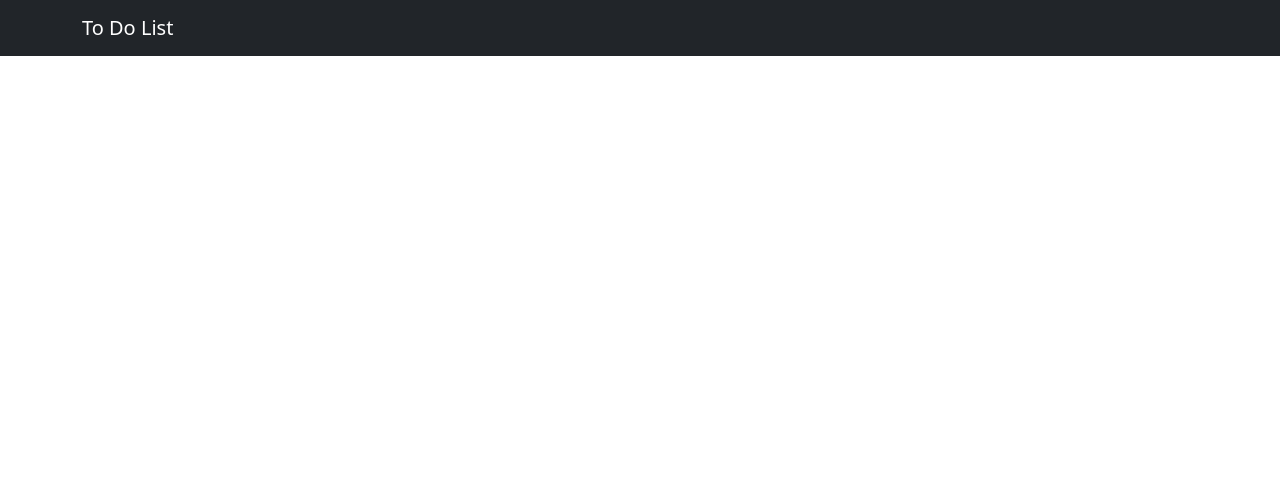
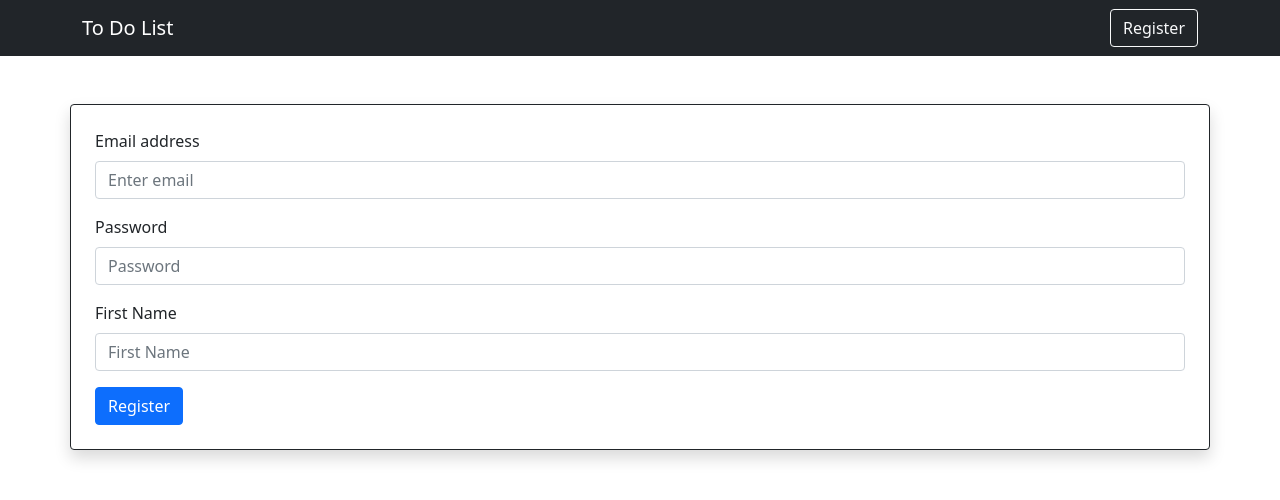
Before and after one commit to mhgamboa/to-do-list, a React (Create React App) app in the folder client/: page /register in a window 1280 px wide. Before the commit this address had no page. Shown: the top 500 px of the page. Built offline with nearby package versions, Linux system fonts and the light colour scheme.

Commit message:
Edit Navbar

```diff
--- a/client/src/App.js
+++ b/client/src/App.js
@@ -2,19 +2,21 @@ import { Routes, Route } from "react-router-dom";
 import Login from "./pages/Login";
 import Home from "./pages/Home";
 import NavbarComponent from "./components/NavbarComponent";
+import { useState } from "react";
 
 import "./App.css";
 
 function App() {
-  // const [userName, updateUserName] = useState("");
+  const [authType, setAuthType] = useState("login");
 
   return (
     <div className="App">
-      <NavbarComponent />
+      <NavbarComponent authType={authType} setAuthType={setAuthType} />
       <div className="main m-5 d-flex justify-content-center">
         <Routes>
-          <Route path="/" element={<Login />} />
+          <Route path="/" element={<Login type="login" />} />
           <Route path="/home" element={<Home />} />
+          <Route path="/register" element={<Login type="register" />} />
         </Routes>
       </div>
     </div>
--- a/client/src/components/ModalComponent.js
+++ b/client/src/components/ModalComponent.js
@@ -74,7 +74,12 @@ const ModalComponent = props => {
             </Form.Group>
 
             <Form.Group className="mb-3" controlId="formItemCompleted">
-              <Form.Check inline />
+              {props.itemCompleted ? (
+                <Form.Check inline defaultChecked />
+              ) : (
+                <Form.Check inline />
+              )}
+
               <Form.Label>Completed?</Form.Label>
             </Form.Group>
 
--- a/client/src/components/NavbarComponent.js
+++ b/client/src/components/NavbarComponent.js
@@ -1,18 +1,36 @@
 import { Navbar, Container, Button } from "react-bootstrap";
 
-const NavbarComponent = () => {
+const NavbarComponent = ({ authType, setAuthType }) => {
   const handleLogout = () => {
     localStorage.clear();
     window.location.href = "/";
+  };
+
+  const handleRegister = () => {
+    // window.location.href = "/";
+    setAuthType("register");
+  };
+
+  const handleLogin = () => {
+    // window.location.href = "/register";
+    setAuthType("login");
   };
   return (
     <Navbar bg="dark" variant="dark" expand="lg">
       <Container className="justify-content-between ">
         <Navbar.Brand href="#home">To Do List</Navbar.Brand>
 
-        {localStorage.getItem("name") && localStorage.getItem("token") && (
+        {localStorage.getItem("name") && localStorage.getItem("token") ? (
           <Button variant="outline-light" onClick={handleLogout}>
             Logout
+          </Button>
+        ) : authType === "register" ? (
+          <Button variant="outline-light" onClick={handleLogin}>
+            Login
+          </Button>
+        ) : (
+          <Button variant="outline-light" onClick={handleRegister}>
+            Register
           </Button>
         )}
       </Container>
--- a/client/src/components/ToDoList.js
+++ b/client/src/components/ToDoList.js
@@ -5,6 +5,7 @@ import ModalComponent from "./ModalComponent";
 const List = ({ list, setList, getAllItems }) => {
   const [showModal, toggleShowModal] = useState(false);
   const [itemName, setItemName] = useState("");
+  const [itemCompleted, setItemCompleted] = useState(false);
   const [item_id, setItem_id] = useState("");
   const [modalType, setModalType] = useState("");
 
@@ -14,13 +15,17 @@ const List = ({ list, setList, getAllItems }) => {
   }, []);
 
   const handleModal = e => {
-    setItem_id(e.target.parentElement.parentElement.getAttribute("_id"));
-    setItemName(e.target.parentElement.parentElement.children[0].innerText);
+    setItem_id(e.target.parentElement.parentElement.parentElement.getAttribute("_id"));
+    setItemName(e.target.parentElement.parentElement.parentElement.children[0].innerText);
+    setItemCompleted(
+      e.target.parentElement.parentElement.parentElement.children[1].innerText === "✔️"
+        ? true
+        : false
+    );
     e.target.innerText === "🗑️" ? setModalType("delete") : setModalType("update");
 
     toggleShowModal(true);
   };
-  console.log(window.screen.width);
 
   return (
     <main className="toDoList">
@@ -35,12 +40,14 @@ const List = ({ list, setList, getAllItems }) => {
         setModalType={setModalType}
         getAllItems={getAllItems}
         setList={setList}
+        itemCompleted={itemCompleted}
+        setItemCompleted={setItemCompleted}
       />
       <table className="table border mt-5 shadow">
         <thead>
           <tr>
             <th scope="col">Item</th>
-            {window.screen.width >= 475 && <th scope="col">Completed?</th>}
+            {window.screen.width >= 600 && <th scope="col">Completed?</th>}
             <th scope="col">Edit Item</th>
             <th scope="col">Delete Item</th>
           </tr>
--- a/client/src/pages/Login.js
+++ b/client/src/pages/Login.js
@@ -2,7 +2,7 @@ import { Form, Card, Button, Alert, Container, Row } from "react-bootstrap";
 import { useState, useEffect } from "react";
 import axios from "axios";
 
-const Login = () => {
+const Login = ({ type }) => {
   const [errorMessage, setErrorMessage] = useState("");
   const [viewError, setViewError] = useState(false);
 
@@ -33,31 +33,66 @@ const Login = () => {
     }
   };
 
+  const handleRegister = async e => {
+    e.preventDefault();
+    console.log("register");
+
+    const email = e.target[0].value;
+    const password = e.target[1].value;
+    const name = e.target[2].value;
+    try {
+      const res = await axios.post("/api/v1/auth/register", { name, email, password });
+
+      localStorage.setItem("token", res.data.token);
+      localStorage.setItem("name", res.data.user.name);
+      window.location.href = "/home";
+    } catch (err) {
+      err.response.data.msg
+        ? setErrorMessage(err.response.data.msg)
+        : setErrorMessage("An Error ocurred");
+      setViewError(true);
+      setTimeout(() => {
+        setViewError(false);
+      }, 3000);
+    }
+  };
+
   return (
     <Container>
       <Row>
         <Card className="p-4 shadow" border="dark">
-          <Form onSubmit={handleLogin}>
+          <Form onSubmit={type === "login" ? handleLogin : handleRegister}>
             <Form.Group className="mb-3" controlId="formBasicEmail">
               <Form.Label>Email address</Form.Label>
               <Form.Control
                 type="email"
                 placeholder="Enter email"
-                defaultValue="test1@gmail.com"
+                defaultValue={type === "login" ? "test1@gmail.com" : ""}
               />
             </Form.Group>
 
             <Form.Group className="mb-3" controlId="formBasicPassword">
               <Form.Label>Password</Form.Label>
-              <Form.Control type="password" placeholder="Password" defaultValue="password123" />
+              <Form.Control
+                type="password"
+                placeholder="Password"
+                defaultValue={type === "login" ? "password123" : ""}
+              />
             </Form.Group>
+
+            {type === "register" && (
+              <Form.Group className="mb-3" controlId="formBasicName">
+                <Form.Label>First Name</Form.Label>
+                <Form.Control type="text" placeholder="First Name" />
+              </Form.Group>
+            )}
 
             <Alert variant="danger" show={viewError} className="text-center" transition>
               {errorMessage}
             </Alert>
 
             <Button variant="primary" type="submit">
-              Submit
+              {type === "login" ? "Login" : "Register "}
             </Button>
           </Form>
         </Card>
```
